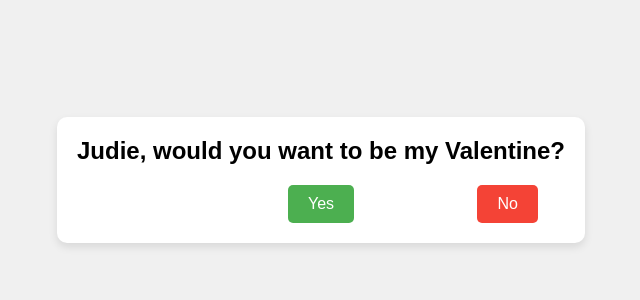
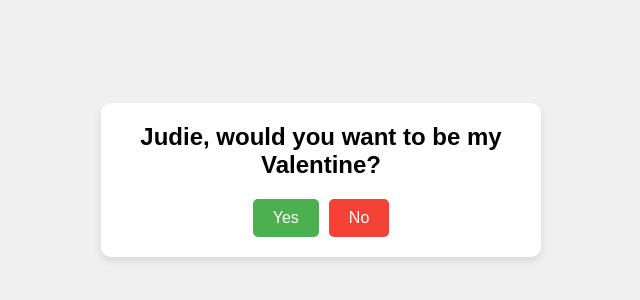
Before and after one commit to rooockie/rooockie.github.io, a plain HTML site: page index.html in a window 1280 px wide. Shown: the part 220-520 px from the top of the page, without its empty margins (319-959 px from the left). Drawn offline with Linux system fonts and the light colour scheme.

Commit message:
Update styles.css

```diff
--- a/styles.css
+++ b/styles.css
@@ -20,6 +20,8 @@ body, h1, button {
   padding: 20px;
   border-radius: 10px;
   box-shadow: 0 4px 8px rgba(0, 0, 0, 0.1);
+  width: 90%; /* Ensure the container has a reasonable width */
+  max-width: 400px; /* Limit the maximum width for larger screens */
 }
 
 h1 {
@@ -30,34 +32,26 @@ body, h1, button {
 .buttons {
   display: flex;
   justify-content: center;
-    gap: 10px;
-    position: relative;
+  gap: 10px; /* Space between the buttons */
 }
 
-  #yes-button {
-    background-color: #4CAF50;
-    color: white;
+button {
   padding: 10px 20px;
   font-size: 16px;
   border: none;
   border-radius: 5px;
   cursor: pointer;
   transition: background-color 0.3s ease;
-    position: relative; /* Make the "Yes" button a reference point for the "No" button */
+}
+
+#yes-button {
+  background-color: #4CAF50;
+  color: white;
 }
 
 #no-button {
   background-color: #f44336;
   color: white;
-    padding: 10px 20px;
-    font-size: 16px;
-    border: none;
-    border-radius: 5px;
-    cursor: pointer;
-    transition: background-color 0.3s ease;
-    position: absolute; /* Position the "No" button relative to the "Yes" button */
-    left: 80%; /* Place the "No" button to the right of the "Yes" button */
-    margin-left: 10px; /* Add some spacing between the buttons */
 }
 
 button:hover {
```
Lines whose indentation alone changed are shown as unchanged.
